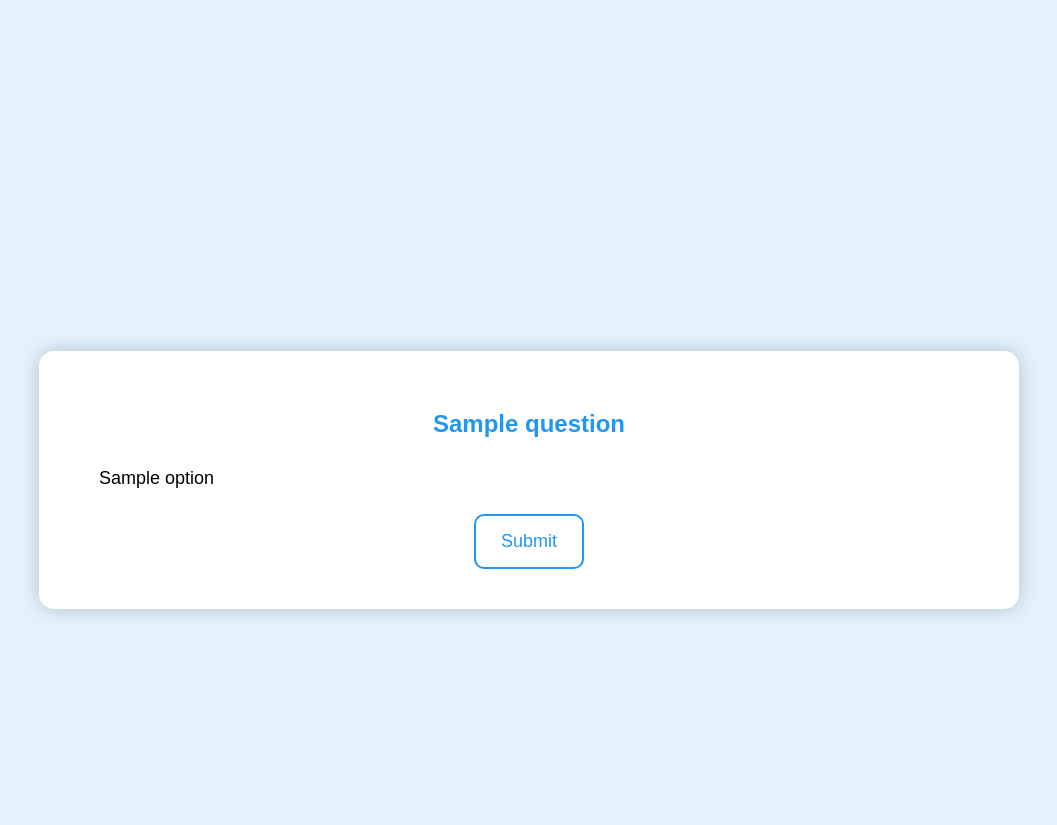
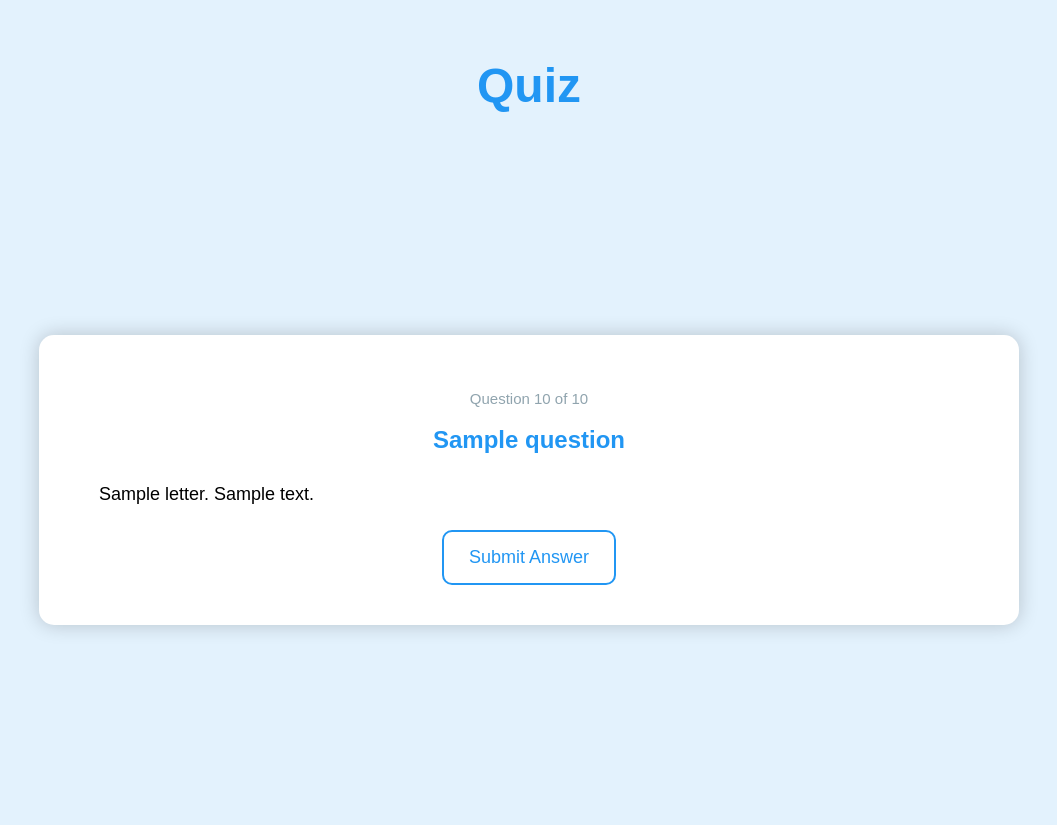
Before and after one commit to AdityaAjithKumar/Doc_Project, a Flask app: template templates/question.html in a window 1280 px wide. Shown: the top 825 px of the page, without its empty margins (111-1168 px from the left). Run offline with Flask 3, Linux system fonts and the light colour scheme; the template is opened without the code that fills it: most values are stand-ins (such as "Sample title", 1, 10 or a date in 2020).

Commit message:
CRISK: universal parser, updated question route, improved UI, document schema

```diff
--- a/app.py
+++ b/app.py
@@ -17,34 +17,118 @@ if not os.path.exists(app.config['UPLOAD_FOLDER']):
 
 
 def read_docx(file_path):
+    """Parse an Answer Key docx with the schema:
+        Question N: <text>
+        • A. <option>
+        • B. <option>
+        • C. <option>
+        • D. <option>
+        The correct answer is: X. <answer text>
+        Explanation
+        <explanation paragraph>
+        Why the other options are not the best answer
+        • A. <option>: <reason>
+        • C. <option>: <reason>
+        • D. <option>: <reason>
+    Duplicate questions (same number) are skipped.
+    """
     doc = docx.Document(file_path)
     questions = []
-    current_question = None
+    seen_numbers = set()
+    current_q = None
+    state = None          # 'options' | 'explanation' | 'why_wrong'
+    explanation_buf = []
 
-    question_pattern = re.compile(r'^\d+\.\s')
-    option_pattern = re.compile(r'^[A-D]\.')
+    # Regex patterns
+    q_re      = re.compile(r'^Question\s+(\d+):\s+(.+)', re.IGNORECASE)
+    # Options / wrong-explanation bullets have NO literal bullet char in text;
+    # the 'List Bullet' Word style is purely a paragraph style.
+    opt_re    = re.compile(r'^([A-D])\.\s+(.+)')
+    answer_re = re.compile(r'^The correct answer is:\s*([A-D])\.\s+(.*)', re.IGNORECASE)
+    why_re    = re.compile(r'^([A-D])\.\s+(.+)')
 
-    for paragraph in doc.paragraphs:
-        text = paragraph.text.strip()
-        if question_pattern.match(text):  # New question
-            if current_question:
-                questions.append(current_question)
-            current_question = {'question': text, 'options': [], 'answer': ''}
-            i = 0  # Initialize the option counter
-        elif option_pattern.match(text):  # Option
-            if current_question:  # Ensure current_question is not None
-                i += 1
-                if i == 5:  # This means the next line is the explanation
-                    current_question['answer'] = text
-                else:
-                    current_question['options'].append(text)
-        elif text.startswith('✓'):  # Answer
-            if current_question:  # Ensure current_question is not None
-                current_question['answer'] = text
+    def save_current():
+        if current_q:
+            if explanation_buf:
+                current_q['explanation'] = ' '.join(explanation_buf)
+            questions.append(current_q)
 
-    if current_question:
-        questions.append(current_question)
+    for para in doc.paragraphs:
+        text = para.text.strip()
+        if not text:
+            continue
 
+        # Skip section headers
+        if re.match(r'^Answer Key', text, re.IGNORECASE):
+            continue
+        if re.match(r'^Why the other options', text, re.IGNORECASE):
+            if current_q and explanation_buf:
+                current_q['explanation'] = ' '.join(explanation_buf)
+                explanation_buf = []
+            state = 'why_wrong'
+            continue
+        if text == 'Explanation':
+            state = 'explanation'
+            explanation_buf = []
+            continue
+
+        # New question heading
+        m = q_re.match(text)
+        if m:
+            q_num = int(m.group(1))
+            if q_num in seen_numbers:
+                # Duplicate: finalise any in-progress question and skip
+                save_current()
+                current_q = None
+                state = None
+                explanation_buf = []
+                continue
+            seen_numbers.add(q_num)
+            save_current()
+            current_q = {
+                'number': q_num,
+                'question': m.group(2),
+                'options': [],           # list of {'letter': str, 'text': str}
+                'correct_answer': '',    # letter only, e.g. 'B'
+                'correct_answer_text': '',
+                'explanation': '',
+                'wrong_explanations': {}  # letter -> reason string
+            }
+            state = 'options'
+            explanation_buf = []
+            continue
+
+        if current_q is None:
+            continue
+
+        # "The correct answer is: X. ..."
+        m = answer_re.match(text)
+        if m:
+            current_q['correct_answer'] = m.group(1)
+            current_q['correct_answer_text'] = m.group(2)
+            state = None
+            continue
+
+        if state == 'options':
+            m = opt_re.match(text)
+            if m:
+                current_q['options'].append({'letter': m.group(1), 'text': m.group(2)})
+            continue
+
+        if state == 'explanation':
+            explanation_buf.append(text)
+            continue
+
+        if state == 'why_wrong':
+            m = why_re.match(text)
+            if m:
+                letter = m.group(1)
+                # Format: "Option text: reason" – keep the full string as the reason
+                current_q['wrong_explanations'][letter] = m.group(2)
+            continue
+
+    save_current()
+    questions.sort(key=lambda q: q['number'])
     return questions
 
 
@@ -73,29 +157,32 @@ def question(qid):
     if qid >= len(questions) or qid < 0:
         return redirect(url_for('upload_file'))
 
-    question = questions[qid]
+    q = questions[qid]
     correct = None
-    explanation = None
     selected_option = None
     submitted = answers[qid] is not None
 
     if request.method == 'POST' and not submitted:
         selected_option = request.form.get('option')
         if selected_option:
-            correct_option = question['answer'].split('.')[0].strip()[-1]  # Extract the correct option
-            explanation = question['answer']
-            correct = (selected_option == correct_option)
-            answers[qid] = {'selected_option': selected_option, 'correct': correct, 'explanation': explanation}
-            session['answers'] = answers  # Update session with answers
-            return redirect(url_for('question', qid=qid))  # Reload the page to prevent resubmission
+            correct = (selected_option == q['correct_answer'])
+            answers[qid] = {'selected_option': selected_option, 'correct': correct}
+            session['answers'] = answers
+            return redirect(url_for('question', qid=qid))
 
     if submitted:
         selected_option = answers[qid]['selected_option']
         correct = answers[qid]['correct']
-        explanation = answers[qid]['explanation']
 
-    return render_template('question.html', question=question, qid=qid, correct=correct, explanation=explanation,
-                           submitted=submitted, selected_option=selected_option)
+    return render_template(
+        'question.html',
+        question=q,
+        qid=qid,
+        correct=correct,
+        submitted=submitted,
+        selected_option=selected_option,
+        total=len(questions),
+    )
 
 
 if __name__ == '__main__':
--- a/templates/question.html
+++ b/templates/question.html
@@ -343,37 +343,74 @@
     </style>
 </head>
 <body>
+    <h1>Quiz</h1>
     <div class="container">
+        <p style="color:#90a4ae; font-size:15px; margin-bottom:8px;">Question {{ qid + 1 }} of {{ total }}</p>
         <h2>{{ question['question'] }}</h2>
         <form method="POST">
             {% for option in question['options'] %}
-                {% set option_letter = option[0] %}
-                <div class="option-container" onclick="selectOption('{{ option_letter }}')">
-                    <input type="radio" id="option_{{ option_letter }}" name="option" value="{{ option_letter }}"
+                {% set letter = option['letter'] %}
+                <div class="option-container" onclick="selectOption('{{ letter }}')">
+                    <input type="radio" id="option_{{ letter }}" name="option" value="{{ letter }}"
                         {% if submitted %}disabled{% endif %}
-                        {% if selected_option == option_letter %}checked{% endif %}>
-                    <label for="option_{{ option_letter }}" class="option-label
-                        {% if submitted and option_letter == selected_option %}{{ 'correct' if correct else 'incorrect' }}{% endif %}">
-                        {{ option }}
+                        {% if selected_option == letter %}checked{% endif %}>
+                    <label for="option_{{ letter }}" class="option-label
+                        {% if submitted %}
+                            {% if letter == question['correct_answer'] %} correct
+                            {% elif letter == selected_option %} incorrect
+                            {% endif %}
+                        {% endif %}">
+                        {{ letter }}. {{ option['text'] }}
                     </label>
                 </div>
             {% endfor %}
-            <input type="submit" value="Submit" {% if submitted %}disabled{% endif %} class="submit-button">
+            <input type="submit" value="Submit Answer" {% if submitted %}disabled{% endif %} class="submit-button">
         </form>
 
         {% if submitted %}
             {% if correct %}
-                <p class="correct">Correct! Well done.</p>
+                <p class="correct" style="font-size:18px; margin-top:15px;">&#10003; Correct! Well done.</p>
             {% else %}
-                <p class="incorrect">Incorrect. The correct answer is {{ explanation }}</p>
+                <p class="incorrect" style="font-size:18px; margin-top:15px;">&#10007; Incorrect.
+                    The correct answer is <strong>{{ question['correct_answer'] }}. {{ question['correct_answer_text'] }}</strong>
+                </p>
             {% endif %}
+
+            {% if question['explanation'] %}
+                <div style="background:#e8f5e9; border-left:4px solid #4caf50; padding:12px 16px; border-radius:6px; margin-top:16px; text-align:left;">
+                    <strong>Explanation</strong>
+                    <p style="margin:6px 0 0;">{{ question['explanation'] }}</p>
+                </div>
+            {% endif %}
+
+            {% if question['wrong_explanations'] %}
+                <div style="background:#fff8e1; border-left:4px solid #ffc107; padding:12px 16px; border-radius:6px; margin-top:12px; text-align:left;">
+                    <strong>Why the other options are not the best answer</strong>
+                    <ul style="margin:8px 0 0; padding-left:18px;">
+                        {% for letter, reason in question['wrong_explanations'].items() %}
+                            <li style="margin-bottom:6px;"><strong>{{ letter }}.</strong> {{ reason }}</li>
+                        {% endfor %}
+                    </ul>
+                </div>
+            {% endif %}
+
             <div class="button-container">
-                <form action="{{ url_for('question', qid=qid - 1) }}" method="get">
-                    <button type="submit">Previous Question</button>
-                </form>
-                <form action="{{ url_for('question', qid=qid + 1) }}" method="get">
-                    <button type="submit">Next Question</button>
-                </form>
+                {% if qid > 0 %}
+                    <form action="{{ url_for('question', qid=qid - 1) }}" method="get">
+                        <button type="submit">&#8592; Previous</button>
+                    </form>
+                {% else %}
+                    <span></span>
+                {% endif %}
+                {% if qid + 1 < total %}
+                    <form action="{{ url_for('question', qid=qid + 1) }}" method="get">
+                        <button type="submit">Next &#8594;</button>
+                    </form>
+                {% else %}
+                    <form action="{{ url_for('upload_file') }}" method="get">
+                        <button type="submit">Finish</button>
+                    </form>
+                {% endif %}
             </div>
         {% endif %}
     </div>
@@ -381,7 +418,7 @@
     <script>
         function selectOption(optionValue) {
             const radio = document.querySelector(`input[name="option"][value="${optionValue}"]`);
-            if (radio) {
+            if (radio && !radio.disabled) {
                 radio.checked = true;
             }
         }
```
Also changed, not shown: DOCUMENT_SCHEMA.md (added, +99 -0 lines), inspect2.py (added, +9 -0 lines), 14 other files.
